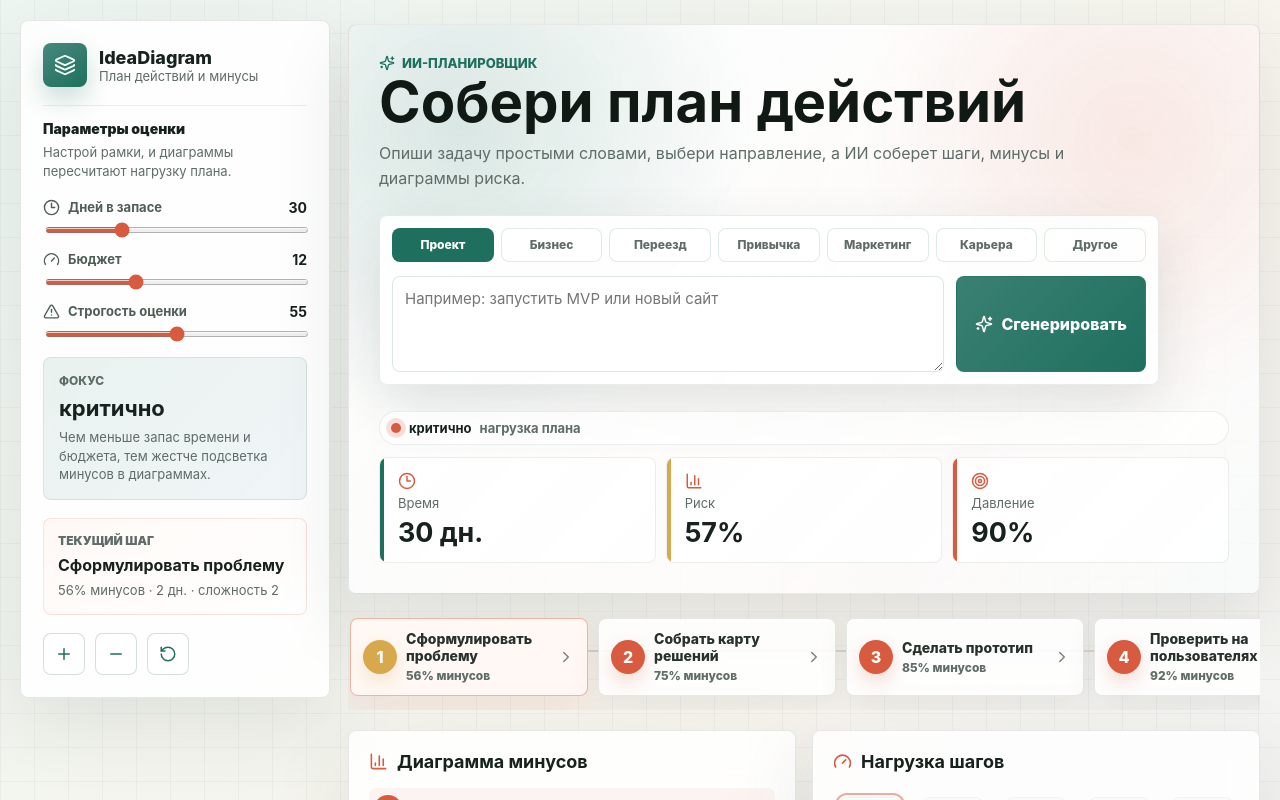
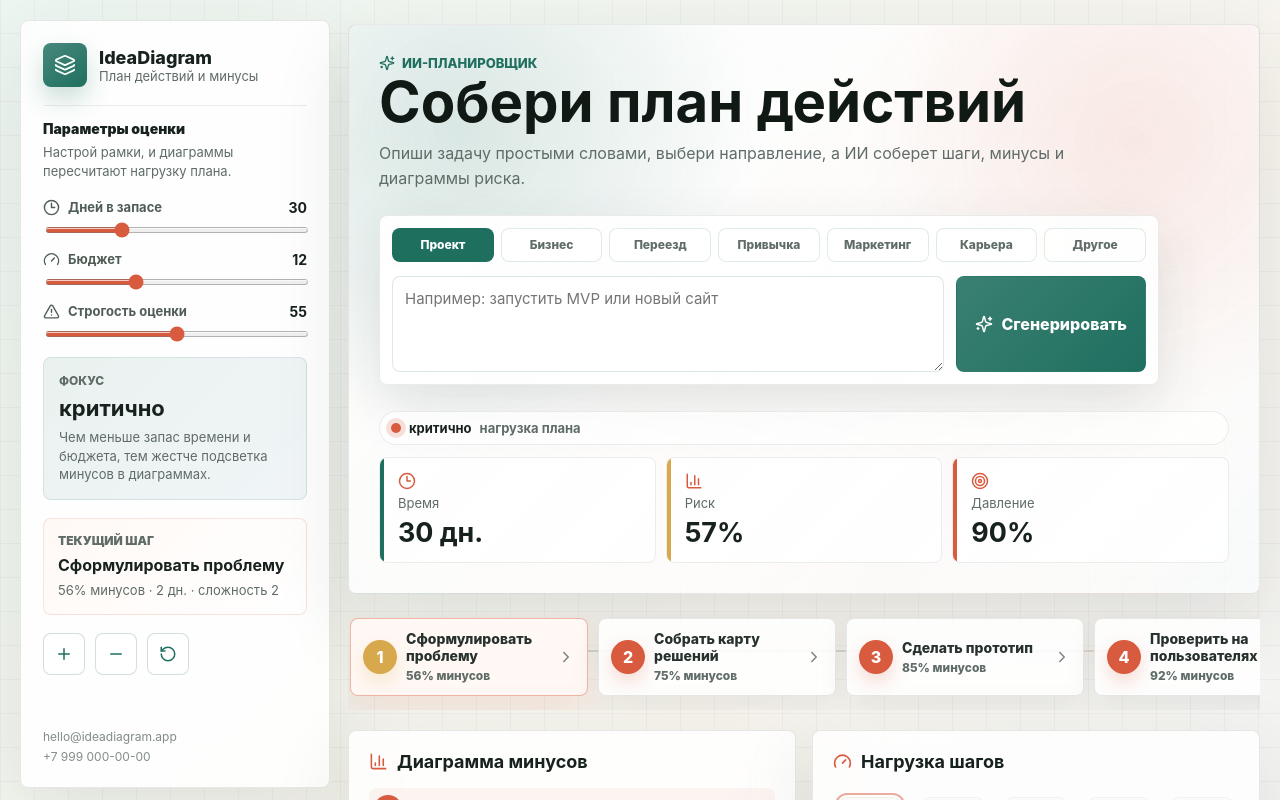
Before and after one commit to selfnesss/ideadiagram, a React (Vite) app: page / in a window 1280 px wide. Shown: the top 800 px of the page. Built offline with nearby package versions, Linux system fonts and the light colour scheme.

Commit message:
Polish sidebar layout

```diff
--- a/src/App.jsx
+++ b/src/App.jsx
@@ -604,6 +604,11 @@ function App() {
               <RotateCcw size={18} />
             </button>
           </div>
+
+          <div className="sidebar-contact">
+            <a href="mailto:hello@ideadiagram.app">hello@ideadiagram.app</a>
+            <a href="tel:+79990000000">+7 999 000-00-00</a>
+          </div>
         </aside>
 
         <section className="main-panel">
--- a/src/styles.css
+++ b/src/styles.css
@@ -74,6 +74,7 @@ button {
   display: flex;
   flex-direction: column;
   gap: 18px;
+  min-height: calc(100vh - 32px);
   padding: 22px;
   border-radius: 8px;
 }
@@ -388,6 +389,26 @@ input[type="range"] {
 .sidebar-actions {
   display: flex;
   gap: 10px;
+}
+
+.sidebar-contact {
+  display: grid;
+  gap: 4px;
+  margin-top: auto;
+  padding-top: 10px;
+  color: rgba(95, 108, 103, 0.78);
+  font-size: 12px;
+  line-height: 1.35;
+}
+
+.sidebar-contact a {
+  display: block;
+  color: inherit;
+  text-decoration: none;
+}
+
+.sidebar-contact a:hover {
+  color: var(--green);
 }
 
 .sidebar-note span {
```
Also changed, not shown: preview.png.
